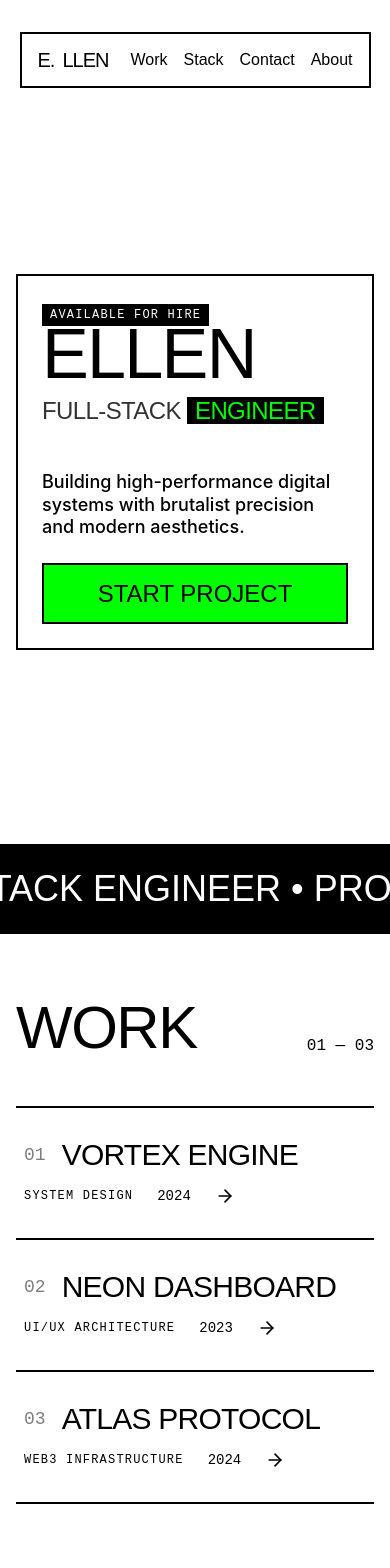
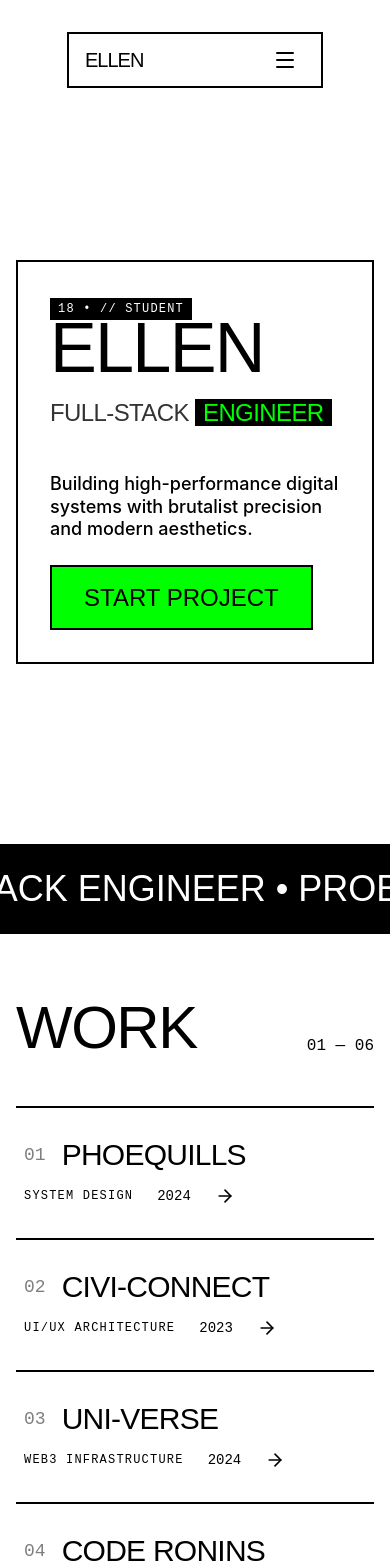
Before and after one commit to Ellen-Iconoclust/falcondev5, a React (Vite) app: page / in a window 390 px wide. Shown: the top 1568 px of the page. Built offline with nearby package versions, Linux system fonts and the light colour scheme.

Commit message:
Update App.tsx

```diff
--- a/src/App.tsx
+++ b/src/App.tsx
@@ -22,13 +22,16 @@ import {
   Globe,
   Smartphone,
   ArrowRight,
-  Plus
+  Plus,
+  Menu,
+  X
 } from 'lucide-react';
 import { clsx, type ClassValue } from 'clsx';
 import { twMerge } from 'tailwind-merge';
 
 import { BrowserRouter, Routes, Route, Link } from 'react-router-dom';
 import AboutPage from './pages/AboutPage';
+import ProjectPage from './pages/ProjectPage';
 
 function cn(...inputs: ClassValue[]) {
   return twMerge(clsx(inputs));
@@ -39,6 +42,7 @@ gsap.registerPlugin(ScrollTrigger);
 const Navbar = () => {
   const [isHovered, setIsHovered] = useState(false);
   const [isHeroActive, setIsHeroActive] = useState(true);
+  const [isMobileMenuOpen, setIsMobileMenuOpen] = useState(false);
   const { scrollY } = useScroll();
 
   useMotionValueEvent(scrollY, "change", (latest) => {
@@ -51,8 +55,17 @@ const Navbar = () => {
 
   const isExpanded = isHeroActive || isHovered;
 
+  const navLinks = [
+    { name: 'Work', href: '#work' },
+    { name: 'Stack', href: '#stack' },
+    { name: 'Contact', href: '#contact' },
+    { name: 'About', href: '/about', isLink: true },
+  ];
+
   return (
+    <>
       <div className="fixed top-0 left-0 w-full z-50 flex justify-center pt-8 pointer-events-none">
+        {/* Desktop Navbar */}
         <motion.nav
           onMouseEnter={() => setIsHovered(true)}
           onMouseLeave={() => setIsHovered(false)}
@@ -60,27 +73,103 @@ const Navbar = () => {
             width: isExpanded ? 'min(600px, 90vw)' : '100px',
           }}
           transition={{ type: 'spring', stiffness: 200, damping: 25 }}
-        className="bg-light text-dark border-2 border-dark flex items-center justify-between px-4 sm:px-6 h-14 sm:h-16 pointer-events-auto overflow-hidden"
+          className="hidden sm:flex bg-light text-dark border-2 border-dark items-center justify-between px-6 h-16 pointer-events-auto overflow-hidden"
         >
           <div className="flex items-center gap-2 whitespace-nowrap">
-          <span className="font-display text-xl sm:text-2xl tracking-tighter">E.</span>
-          {isExpanded && <span className="font-display text-xl sm:text-2xl tracking-tighter">LLEN</span>}
+            <span className="font-display text-2xl tracking-tighter">E.</span>
+            {isExpanded && <span className="font-display text-2xl tracking-tighter">LLEN</span>}
           </div>
 
           {isExpanded && (
-          <div className="flex items-center gap-4 sm:gap-8 font-display text-base sm:text-xl whitespace-nowrap">
-            {['Work', 'Stack', 'Contact'].map((item) => (
-              <a key={item} href={`#${item.toLowerCase()}`} className="hover:text-accent transition-colors">
-                {item}
+            <div className="flex items-center gap-8 font-display text-xl whitespace-nowrap">
+              {navLinks.map((item) => (
+                item.isLink ? (
+                  <Link key={item.name} to={item.href} className="hover:text-accent active:text-accent transition-colors">
+                    {item.name}
+                  </Link>
+                ) : (
+                  <a key={item.name} href={item.href} className="hover:text-accent active:text-accent transition-colors">
+                    {item.name}
                   </a>
+                )
               ))}
-            <Link to="/about" className="hover:text-accent transition-colors">About</Link>
             </div>
           )}
 
           {!isExpanded && <Plus className="text-accent" size={20} />}
         </motion.nav>
+
+        {/* Mobile Navbar */}
+        <div className="sm:hidden w-64 flex items-center justify-between bg-light text-dark border-2 border-dark px-4 h-14 pointer-events-auto">
+          <span className="font-display text-xl tracking-tighter">ELLEN</span>
+          <button
+            onClick={() => setIsMobileMenuOpen(true)}
+            className="p-2 hover:text-accent transition-colors"
+          >
+            <Menu size={24} />
+          </button>
         </div>
+      </div>
+
+      {/* Mobile Menu Overlay */}
+      <motion.div
+        initial={{ x: '100%' }}
+        animate={{ x: isMobileMenuOpen ? 0 : '100%' }}
+        transition={{ type: 'spring', damping: 25, stiffness: 200 }}
+        className="fixed inset-0 z-[60] bg-dark text-light sm:hidden flex flex-col p-8"
+      >
+        <div className="flex justify-between items-center mb-16">
+          <span className="font-display text-3xl tracking-tighter text-accent">ELLEN</span>
+          <button
+            onClick={() => setIsMobileMenuOpen(false)}
+            className="p-2 border-2 border-accent text-accent hover:bg-accent hover:text-dark transition-all"
+          >
+            <X size={32} />
+          </button>
+        </div>
+
+        <div className="flex flex-col gap-8">
+          {navLinks.map((item, i) => (
+            <motion.div
+              key={item.name}
+              initial={{ opacity: 0, x: 20 }}
+              animate={{
+                opacity: isMobileMenuOpen ? 1 : 0,
+                x: isMobileMenuOpen ? 0 : 20
+              }}
+              transition={{ delay: i * 0.1 }}
+            >
+              {item.isLink ? (
+                <Link
+                  to={item.href}
+                  onClick={() => setIsMobileMenuOpen(false)}
+                  className="text-6xl font-display hover:text-accent transition-colors"
+                >
+                  {item.name}
+                </Link>
+              ) : (
+                <a
+                  href={item.href}
+                  onClick={() => setIsMobileMenuOpen(false)}
+                  className="text-6xl font-display hover:text-accent transition-colors"
+                >
+                  {item.name}
+                </a>
+              )}
+            </motion.div>
+          ))}
+        </div>
+
+        <div className="mt-auto pt-8 border-t border-light/20">
+          <p className="font-mono text-xs uppercase opacity-50 mb-4">Socials</p>
+          <div className="flex gap-8">
+            <a href="#" className="font-mono text-sm hover:text-accent">TW</a>
+            <a href="#" className="font-mono text-sm hover:text-accent">GH</a>
+            <a href="#" className="font-mono text-sm hover:text-accent">LI</a>
+          </div>
+        </div>
+      </motion.div>
+    </>
   );
 };
 
@@ -91,11 +180,25 @@ const Hero = () => {
     <section ref={heroRef} className="min-h-screen flex flex-col items-center justify-center pt-32 sm:pt-48 pb-12 sm:pb-24 px-4 sm:px-6 bg-light">
       <div className="max-w-7xl w-full">
         <div className="grid grid-cols-1 lg:grid-cols-12 gap-0 border-2 border-dark">
-          <div className="lg:col-span-12 p-6 sm:p-12 flex flex-col justify-between">
-            <div className="space-y-4">
-              <span className="font-mono text-xs sm:text-sm uppercase tracking-widest bg-dark text-light px-2 py-1">Available for hire</span>
-              <h1 className="text-[18vw] sm:text-[15vw] lg:text-[12vw] leading-[0.85] text-dark">
-                ELLEN
+          <div className="lg:col-span-12 p-8 sm:p-16 lg:py-24 flex flex-col justify-between">
+            <div className="space-y-6 sm:space-y-8">
+              <span className="font-mono text-xs sm:text-sm uppercase tracking-widest bg-dark text-light px-2 py-1">18 • // Student</span>
+              <h1 className="text-[18vw] sm:text-[15vw] lg:text-[12vw] leading-[0.85] text-dark flex overflow-hidden">
+                {"ELLEN".split("").map((letter, i) => (
+                  <motion.span
+                    key={i}
+                    initial={{ y: "100%" }}
+                    animate={{ y: 0 }}
+                    transition={{
+                      duration: 0.8,
+                      delay: i * 0.1,
+                      ease: [0.33, 1, 0.68, 1]
+                    }}
+                    className="inline-block"
+                  >
+                    {letter}
+                  </motion.span>
+                ))}
               </h1>
               <h2 className="text-2xl sm:text-4xl lg:text-6xl text-dark/80">
                 FULL-STACK <span className="text-accent bg-dark px-2">ENGINEER</span>
@@ -105,7 +208,7 @@ const Hero = () => {
               <p className="max-w-md font-sans text-lg sm:text-xl font-medium leading-tight">
                 Building high-performance digital systems with brutalist precision and modern aesthetics.
               </p>
-              <button className="brutalist-button w-full sm:w-auto text-xl sm:text-2xl">Start Project</button>
+              <a href="#contact" className="brutalist-button w-fit sm:w-auto text-lg sm:text-2xl text-center whitespace-nowrap">Start Project</a>
             </div>
           </div>
         </div>
@@ -128,9 +231,12 @@ const Marquee = () => (
 
 const Work = () => {
   const projects = [
-    { title: "Vortex Engine", category: "System Design", year: "2024" },
-    { title: "Neon Dashboard", category: "UI/UX Architecture", year: "2023" },
-    { title: "Atlas Protocol", category: "Web3 Infrastructure", year: "2024" },
+    { title: "PHOEQUILLS", slug: "phoequills", category: "System Design", year: "2024" },
+    { title: "CIVI-CONNECT", slug: "civi-connect", category: "UI/UX Architecture", year: "2023" },
+    { title: "UNI-VERSE", slug: "uni-verse", category: "Web3 Infrastructure", year: "2024" },
+    { title: "CODE RONINS", slug: "code-ronins", category: "Software Engineering", year: "2024" },
+    { title: "PROMPTBUD", slug: "promptbud", category: "AI Integration", year: "2024" },
+    { title: "XAMPLORE", slug: "xamplore", category: "Data Visualization", year: "2023" },
   ];
 
   return (
@@ -138,11 +244,15 @@ const Work = () => {
       <div className="max-w-7xl mx-auto">
         <div className="flex justify-between items-end mb-12 sm:mb-16">
           <h2 className="text-6xl sm:text-8xl lg:text-[10rem]">WORK</h2>
-          <span className="font-mono text-base sm:text-xl">01 — 03</span>
+          <span className="font-mono text-base sm:text-xl">01 — 06</span>
         </div>
         <div className="space-y-0 border-t-2 border-dark">
           {projects.map((project, i) => (
-            <div key={i} className="group border-b-2 border-dark py-8 sm:py-12 flex flex-col md:flex-row justify-between items-start md:items-center hover:bg-dark hover:text-light transition-colors px-2 sm:px-4 cursor-pointer">
+            <Link
+              key={i}
+              to={`/project/${project.slug}`}
+              className="group border-b-2 border-dark py-8 sm:py-12 flex flex-col md:flex-row justify-between items-start md:items-center hover:bg-dark hover:text-light active:bg-dark active:text-light transition-colors px-2 sm:px-4 cursor-pointer block"
+            >
               <div className="flex items-center gap-4 sm:gap-8">
                 <span className="font-mono text-lg sm:text-xl opacity-50">0{i + 1}</span>
                 <h3 className="text-3xl sm:text-5xl lg:text-7xl">{project.title}</h3>
@@ -150,9 +260,9 @@ const Work = () => {
               <div className="flex items-center gap-6 sm:gap-12 mt-4 md:mt-0">
                 <span className="font-mono text-xs sm:text-sm uppercase tracking-widest">{project.category}</span>
                 <span className="font-mono text-sm sm:text-base">{project.year}</span>
-                <ArrowRight className="group-hover:translate-x-2 transition-transform w-5 h-5 sm:w-6 sm:h-6" />
+                <ArrowRight className="group-hover:translate-x-2 group-active:translate-x-2 transition-transform w-5 h-5 sm:w-6 sm:h-6" />
               </div>
-            </div>
+            </Link>
           ))}
         </div>
       </div>
@@ -216,11 +326,11 @@ const Contact = () => (
       <div className="space-y-6 sm:space-y-8 w-full lg:w-auto text-center lg:text-left">
         <div className="flex flex-col gap-2">
           <span className="font-mono uppercase text-xs sm:text-sm opacity-50">Email</span>
-          <a href="mailto:ellen@dev.com" className="text-3xl sm:text-4xl lg:text-6xl hover:text-accent transition-colors break-all">ELLEN@DEV.COM</a>
+          <a href="mailto:ellen@dev.com" className="text-3xl sm:text-4xl lg:text-6xl hover:text-accent active:text-accent transition-colors break-all">ELLEN@DEV.COM</a>
         </div>
         <div className="flex gap-4 sm:gap-8 justify-center lg:justify-start">
           {[Github, Twitter, Linkedin].map((Icon, i) => (
-            <a key={i} href="#" className="p-3 sm:p-4 border-2 border-dark hover:bg-dark hover:text-accent transition-all">
+            <a key={i} href="#" className="p-3 sm:p-4 border-2 border-dark hover:bg-dark hover:text-accent active:bg-dark active:text-accent transition-all">
               <Icon size={24} className="sm:w-8 sm:h-8" />
             </a>
           ))}
@@ -233,11 +343,11 @@ const Contact = () => (
 const Footer = () => (
   <footer className="py-12 px-6 bg-dark text-light border-t-2 border-dark">
     <div className="max-w-7xl mx-auto flex flex-col md:flex-row justify-between items-center gap-8 font-mono">
-      <span>© 2026 ELLEN.DEV</span>
+      <span>© {new Date().getFullYear()} ELLEN.DEV</span>
       <div className="flex gap-12">
-        <a href="#" className="hover:text-accent">TWITTER</a>
-        <a href="#" className="hover:text-accent">GITHUB</a>
-        <a href="#" className="hover:text-accent">LINKEDIN</a>
+        <a href="#" className="hover:text-accent active:text-accent">TWITTER</a>
+        <a href="#" className="hover:text-accent active:text-accent">GITHUB</a>
+        <a href="#" className="hover:text-accent active:text-accent">LINKEDIN</a>
       </div>
       <span className="text-accent">BUILT WITH PRECISION</span>
     </div>
@@ -272,8 +382,21 @@ export default function App() {
 
     requestAnimationFrame(raf);
 
+    // Handle anchor links
+    const handleAnchorClick = (e: MouseEvent) => {
+      const target = e.target as HTMLElement;
+      const anchor = target.closest('a');
+      if (anchor && anchor.hash && anchor.origin === window.location.origin && anchor.pathname === window.location.pathname) {
+        e.preventDefault();
+        lenis.scrollTo(anchor.hash);
+      }
+    };
+
+    document.addEventListener('click', handleAnchorClick);
+
     return () => {
       lenis.destroy();
+      document.removeEventListener('click', handleAnchorClick);
     };
   }, []);
 
@@ -283,6 +406,7 @@ export default function App() {
         <Routes>
           <Route path="/" element={<HomePage />} />
           <Route path="/about" element={<AboutPage />} />
+          <Route path="/project/:slug" element={<ProjectPage />} />
         </Routes>
       </div>
     </BrowserRouter>
```
Lines whose indentation alone changed are shown as unchanged.
